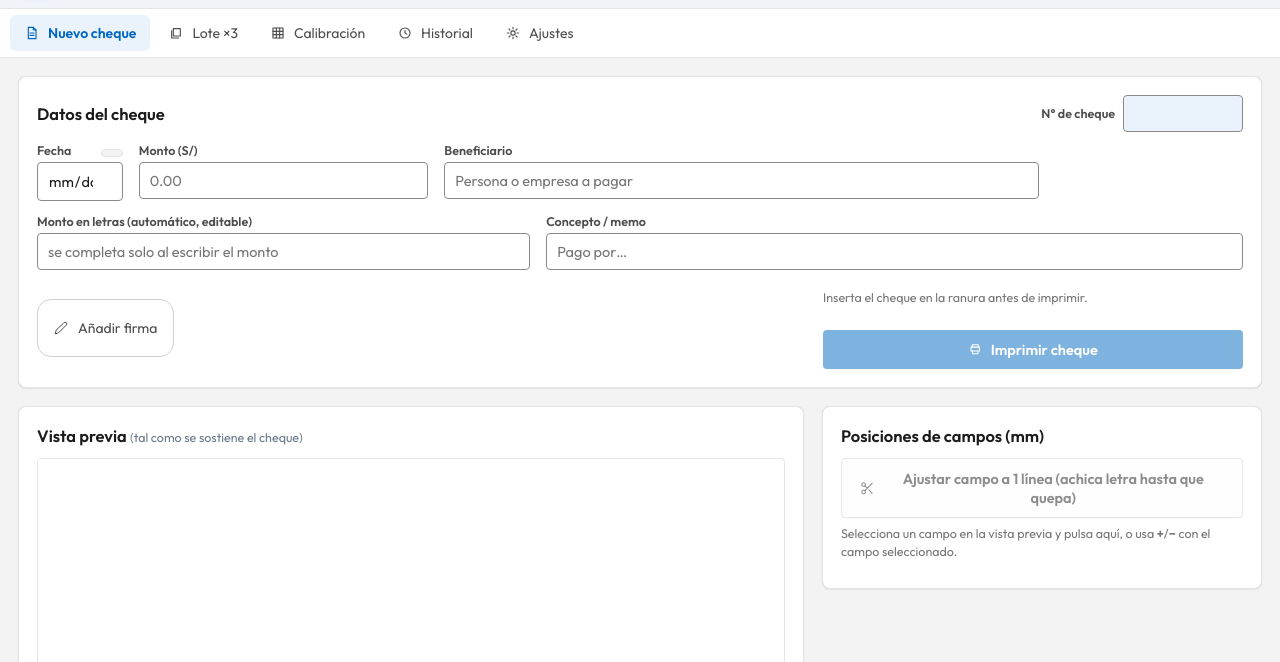
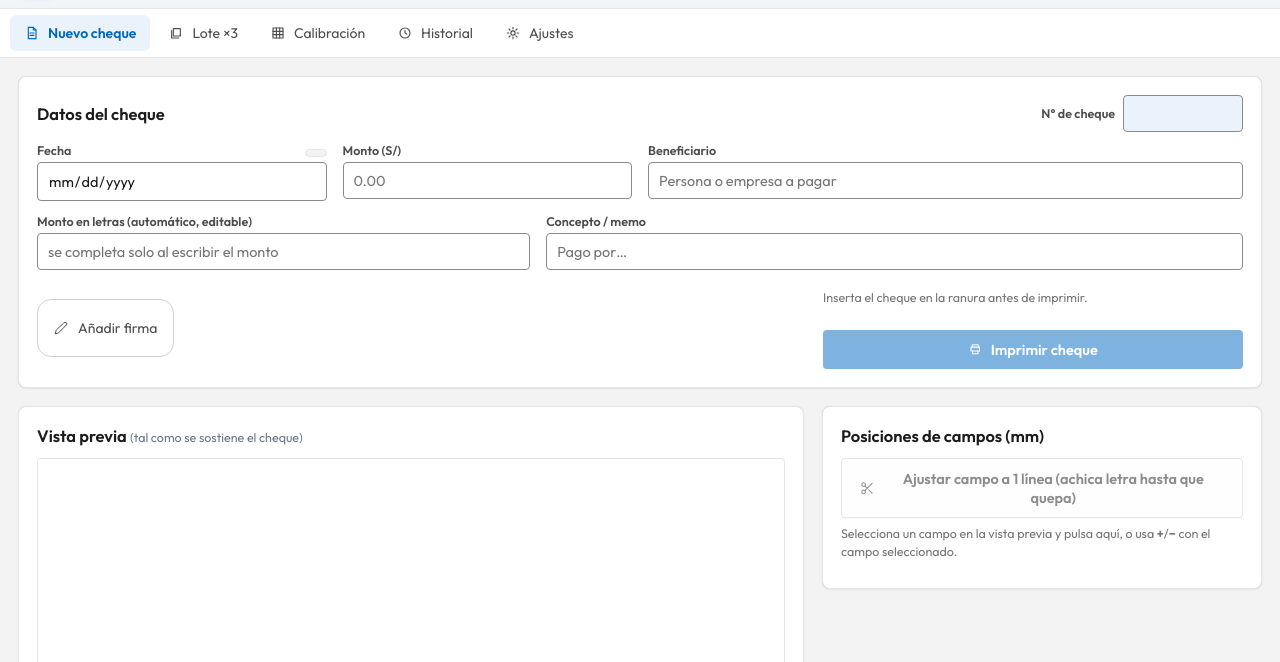
Before and after one commit to josemariarava/sigel-cheques, a website: page index.html in a window 1280 px wide. Shown: the part 138-800 px from the top of the page. Drawn offline with Linux system fonts and the light colour scheme; no server answers.

Commit message:
Corrige distribucion fila 1: Fecha con col-span-3 (25/25/50 completo, sin hueco al final)

```diff
--- a/index.html
+++ b/index.html
@@ -39,7 +39,7 @@
       </div>
     </div>
     <div class="grid grid-cols-1 sm:grid-cols-2 lg:grid-cols-12 gap-x-4 gap-y-3 formDensa">
-      <div>
+      <div class="lg:col-span-3">
         <div class="lblFila">
           <label>Fecha</label>
           <span id="fFechaLarga"><span class="chip"></span></span>
```
